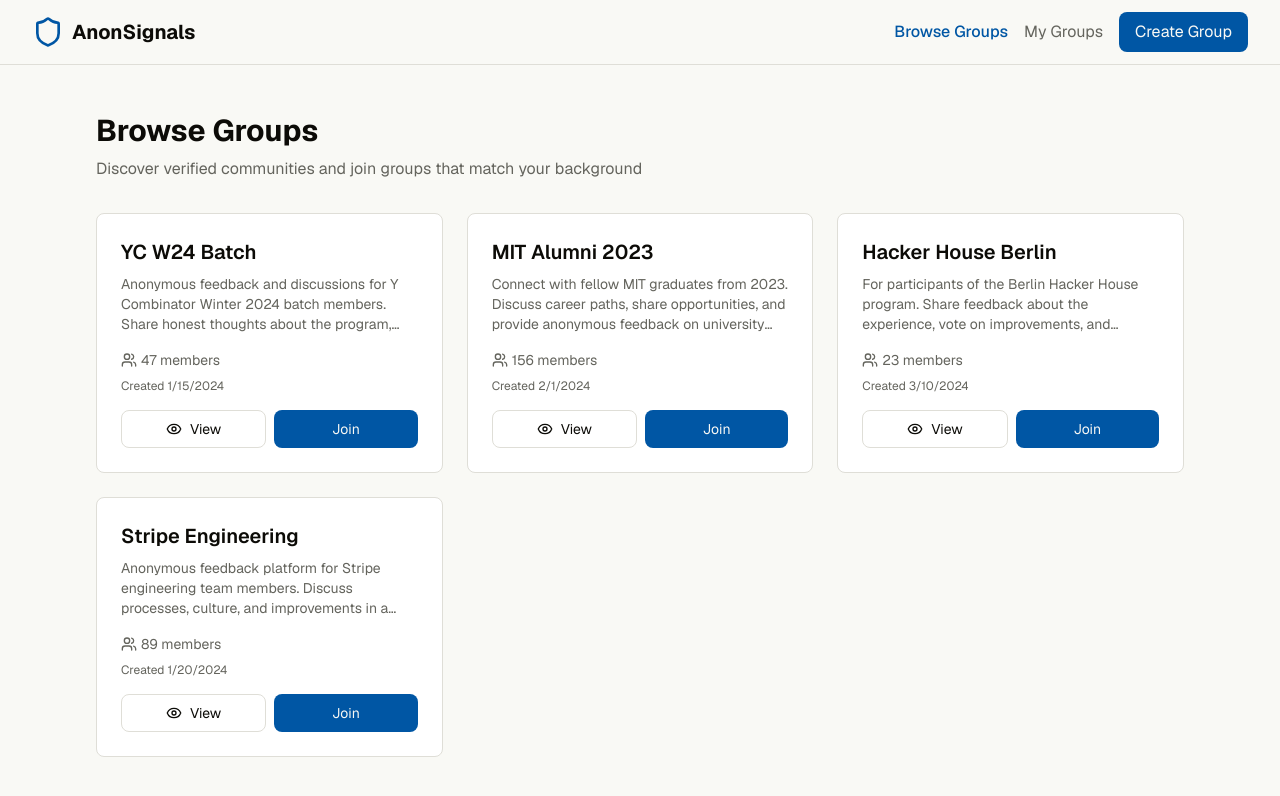
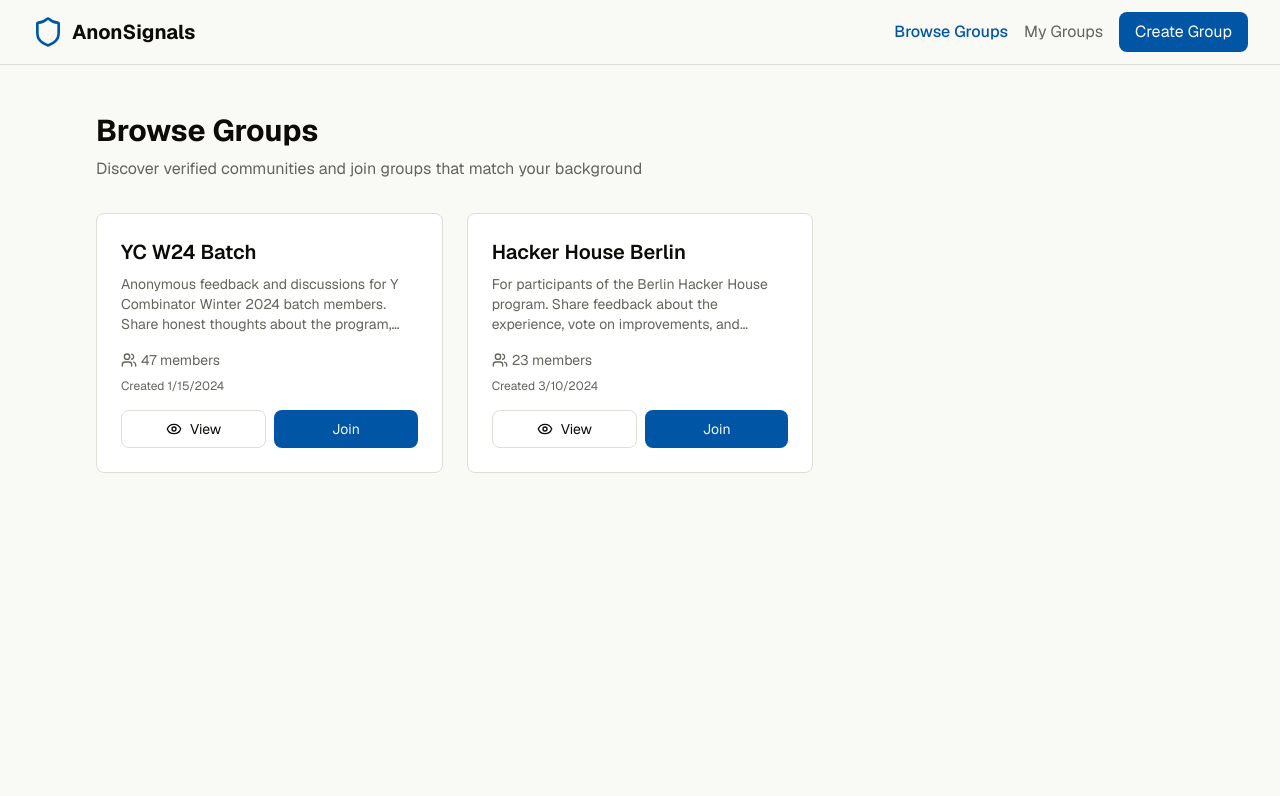
Before and after one commit to Akhil-2310/zksignals, a Next.js app: page /groups in a window 1280 px wide. Shown: the top 796 px of the page. Built offline with nearby package versions, Linux system fonts and the light colour scheme.

Commit message:
ui changes

```diff
--- a/app/groups/page.tsx
+++ b/app/groups/page.tsx
@@ -18,15 +18,6 @@ const mockGroups = [
     createdAt: "2024-01-15",
   },
   {
-    id: 2,
-    name: "MIT Alumni 2023",
-    description:
-      "Connect with fellow MIT graduates from 2023. Discuss career paths, share opportunities, and provide anonymous feedback on university experiences.",
-    restrictions: ["@mit.edu email", "2023 graduation verification"],
-    memberCount: 156,
-    createdAt: "2024-02-01",
-  },
-  {
     id: 3,
     name: "Hacker House Berlin",
     description:
@@ -34,15 +25,6 @@ const mockGroups = [
     restrictions: ["Berlin Hacker House attendance proof"],
     memberCount: 23,
     createdAt: "2024-03-10",
-  },
-  {
-    id: 4,
-    name: "Stripe Engineering",
-    description:
-      "Anonymous feedback platform for Stripe engineering team members. Discuss processes, culture, and improvements in a safe space.",
-    restrictions: ["@stripe.com email"],
-    memberCount: 89,
-    createdAt: "2024-01-20",
   },
 ]
 
@@ -259,14 +241,14 @@ export default function GroupsPage() {
                       onChange={handleFileUpload}
                       className="hidden"
                       id="verification-file"
-                      accept=".eml,.txt,.pdf"
+                      accept=".eml"
                     />
                     <label htmlFor="verification-file" className="cursor-pointer">
                       <Upload className="h-8 w-8 text-muted-foreground mx-auto mb-2" />
                       <p className="text-sm text-muted-foreground">
                         {uploadFile ? uploadFile.name : "Click to upload verification file"}
                       </p>
-                      <p className="text-xs text-muted-foreground mt-1">Supported: .eml, .txt, .pdf</p>
+                      <p className="text-xs text-muted-foreground mt-1">Supported: .eml</p>
                     </label>
                   </div>
                 </div>
```
